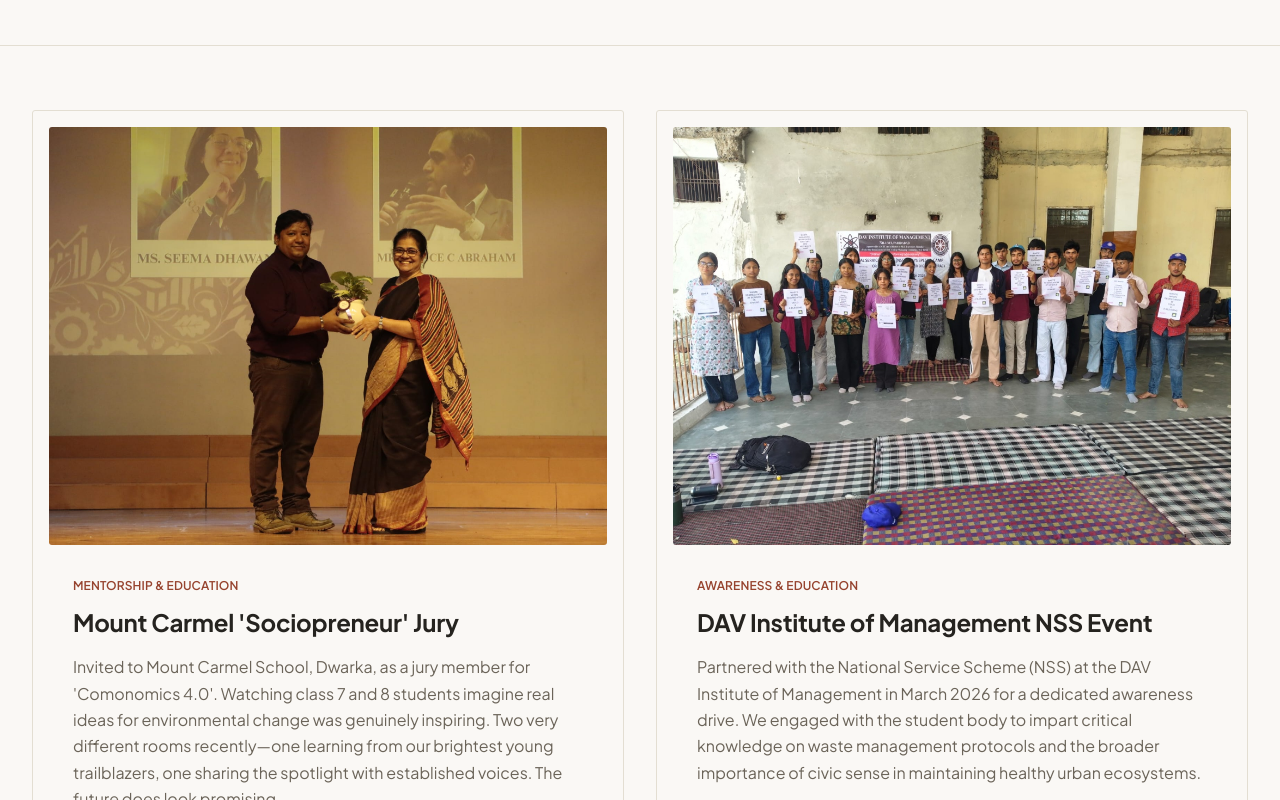
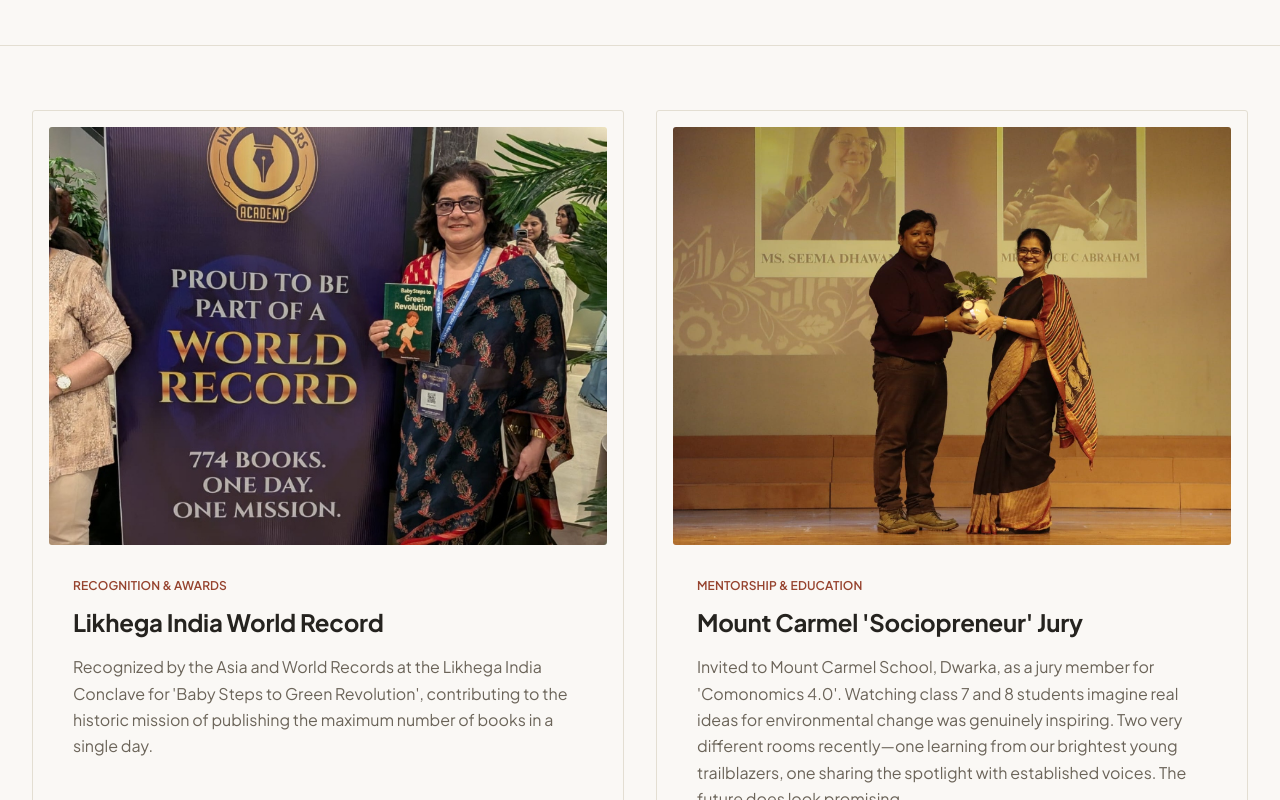
Before and after one commit to AnshKapila/TheRoadsides, a Next.js app: page /work in a window 1280 px wide. Shown: the part 400-1200 px from the top of the page. Built offline with nearby package versions, Linux system fonts and the light colour scheme.

Commit message:
Add Likhega India World Record entry to The Journey page

```diff
--- a/src/app/work/page.tsx
+++ b/src/app/work/page.tsx
@@ -4,6 +4,12 @@
 
 export default function WorkPage() {
   const initiatives = [
+    {
+      title: "Likhega India World Record",
+      tag: "Recognition & Awards",
+      desc: "Recognized by the Asia and World Records at the Likhega India Conclave for 'Baby Steps to Green Revolution', contributing to the historic mission of publishing the maximum number of books in a single day.",
+      img: "likhega_india.jpg"
+    },
     {
       title: "Mount Carmel 'Sociopreneur' Jury",
       tag: "Mentorship & Education",
```
Also changed, not shown: public/gallery/likhega_india.jpg (added).
